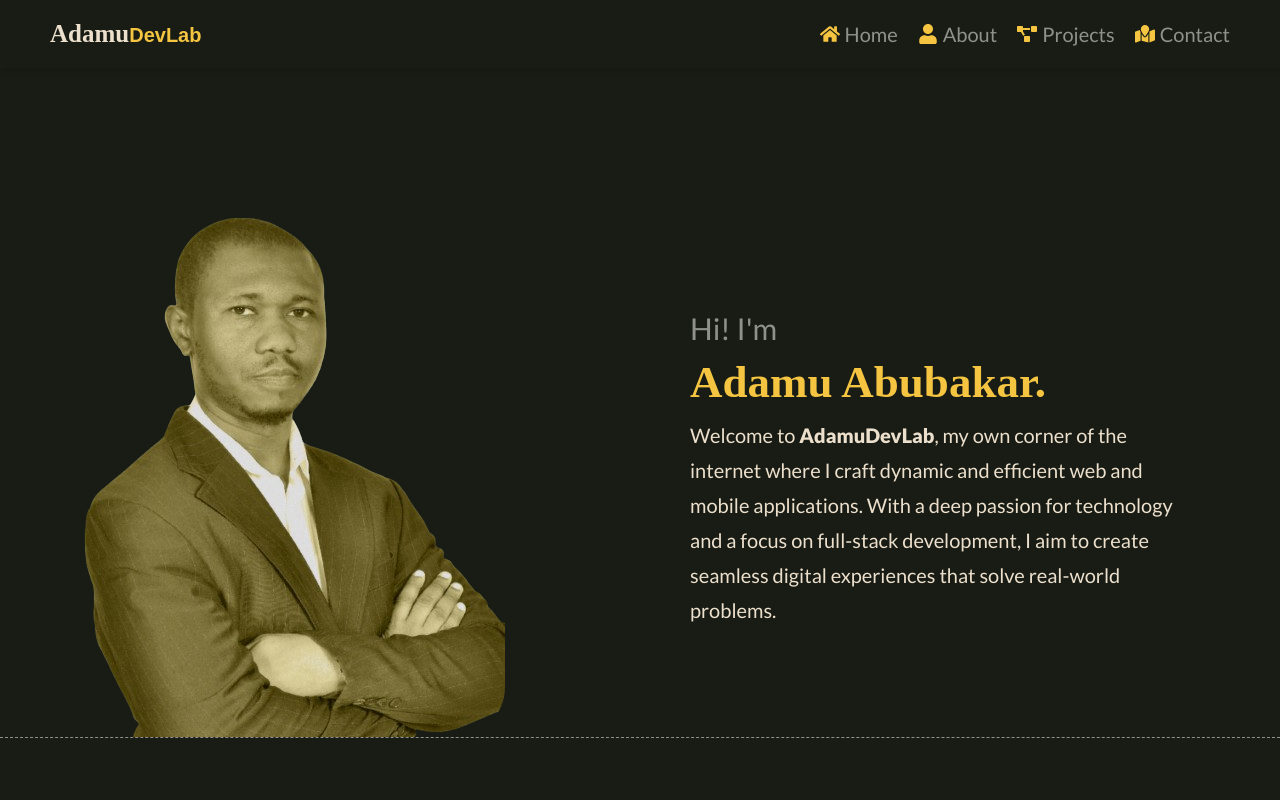
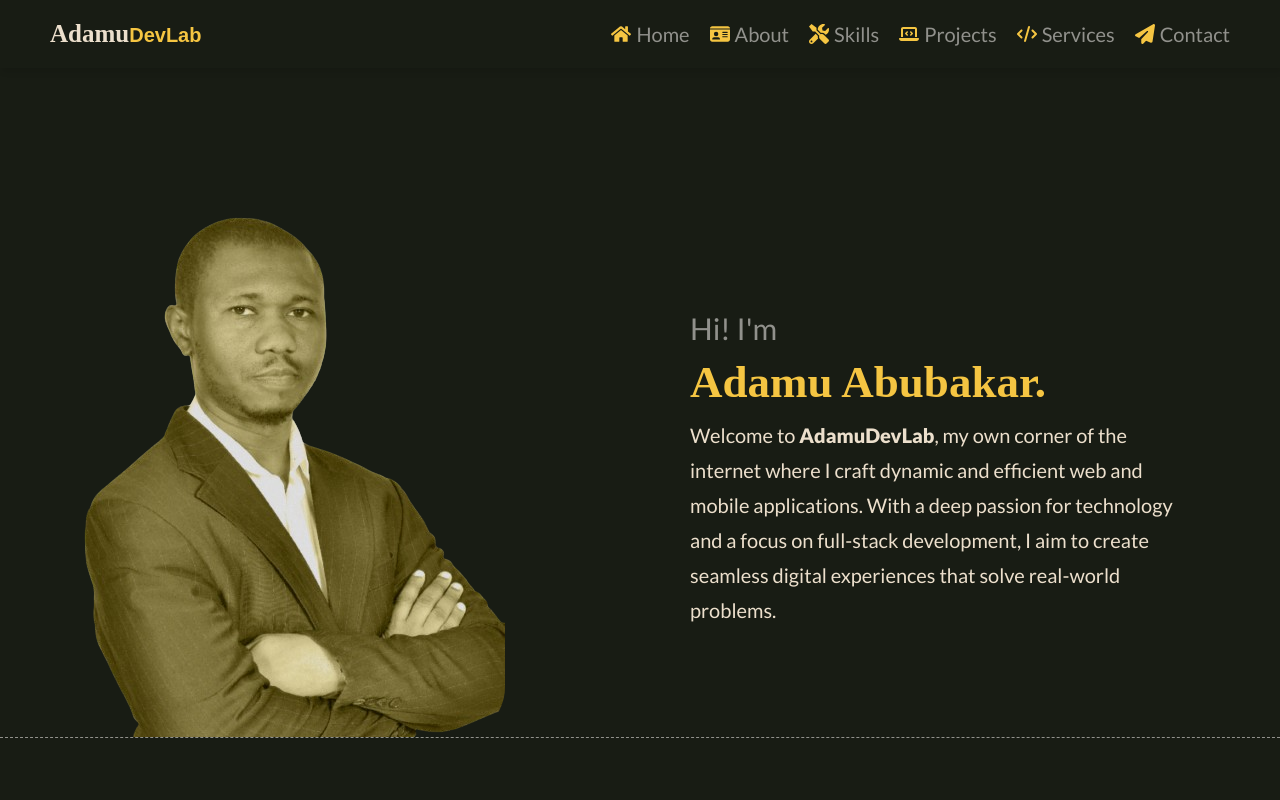
Before and after one commit to adamulab/portfolio, a React (Vite) app: page / in a window 1280 px wide. Shown: the top 800 px of the page. Built offline with nearby package versions, Linux system fonts and the light colour scheme; a web font is replaced by a local one.

Commit message:
Edit navigation menu

```diff
--- a/package.json
+++ b/package.json
@@ -10,6 +10,7 @@
   },
   "dependencies": {
     "@emailjs/browser": "^4.4.1",
+    "framer-motion": "^12.0.6",
     "react": "^18.2.0",
     "react-dom": "^18.2.0",
     "react-icons": "^5.4.0",
--- a/src/App.scss
+++ b/src/App.scss
@@ -17,6 +17,10 @@
 
   body {
     background-color: var(--dark-color);
+  }
+
+  html {
+    scroll-behavior: smooth;
   }
 
   .link {
--- a/src/components/navbar/Navbar.jsx
+++ b/src/components/navbar/Navbar.jsx
@@ -1,14 +1,8 @@
 import React, { useState } from "react";
 import { Link } from "react-router-dom";
 import "./Navbar.scss";
-import {
-  FaHome,
-  FaProjectDiagram,
-  FaUser,
-  FaBars,
-  FaTimes,
-} from "react-icons/fa";
-import { FaMapLocation } from "react-icons/fa6";
+import { FaHome, FaBars, FaTimes, FaTools } from "react-icons/fa";
+import { FaCode, FaIdCard, FaLaptopCode, FaPaperPlane } from "react-icons/fa6";
 
 function Navbar() {
   const [isMenuOpen, setIsMenuOpen] = useState(false);
@@ -49,23 +43,39 @@ function Navbar() {
             to={"/about"}
             onClick={() => setIsMenuOpen(false)}
           >
-            <FaUser className="icon" />
+            <FaIdCard className="icon" />
             About
+          </Link>
+          <Link
+            className="link"
+            to={"/skills"}
+            onClick={() => setIsMenuOpen(false)}
+          >
+            <FaTools className="icon" />
+            Skills
           </Link>
           <Link
             className="link"
             to={"/projects"}
             onClick={() => setIsMenuOpen(false)}
           >
-            <FaProjectDiagram className="icon" />
+            <FaLaptopCode className="icon" />
             Projects
+          </Link>
+          <Link
+            className="link"
+            to={"/services"}
+            onClick={() => setIsMenuOpen(false)}
+          >
+            <FaCode className="icon" />
+            Services
           </Link>
           <Link
             className="link"
             to={"/contact"}
             onClick={() => setIsMenuOpen(false)}
           >
-            <FaMapLocation className="icon" />
+            <FaPaperPlane className="icon" />
             Contact
           </Link>
         </div>
```
Also changed, not shown: src/App.jsx (+18 -9 lines), 1 other file (tests, documents, lock files or other folders).
